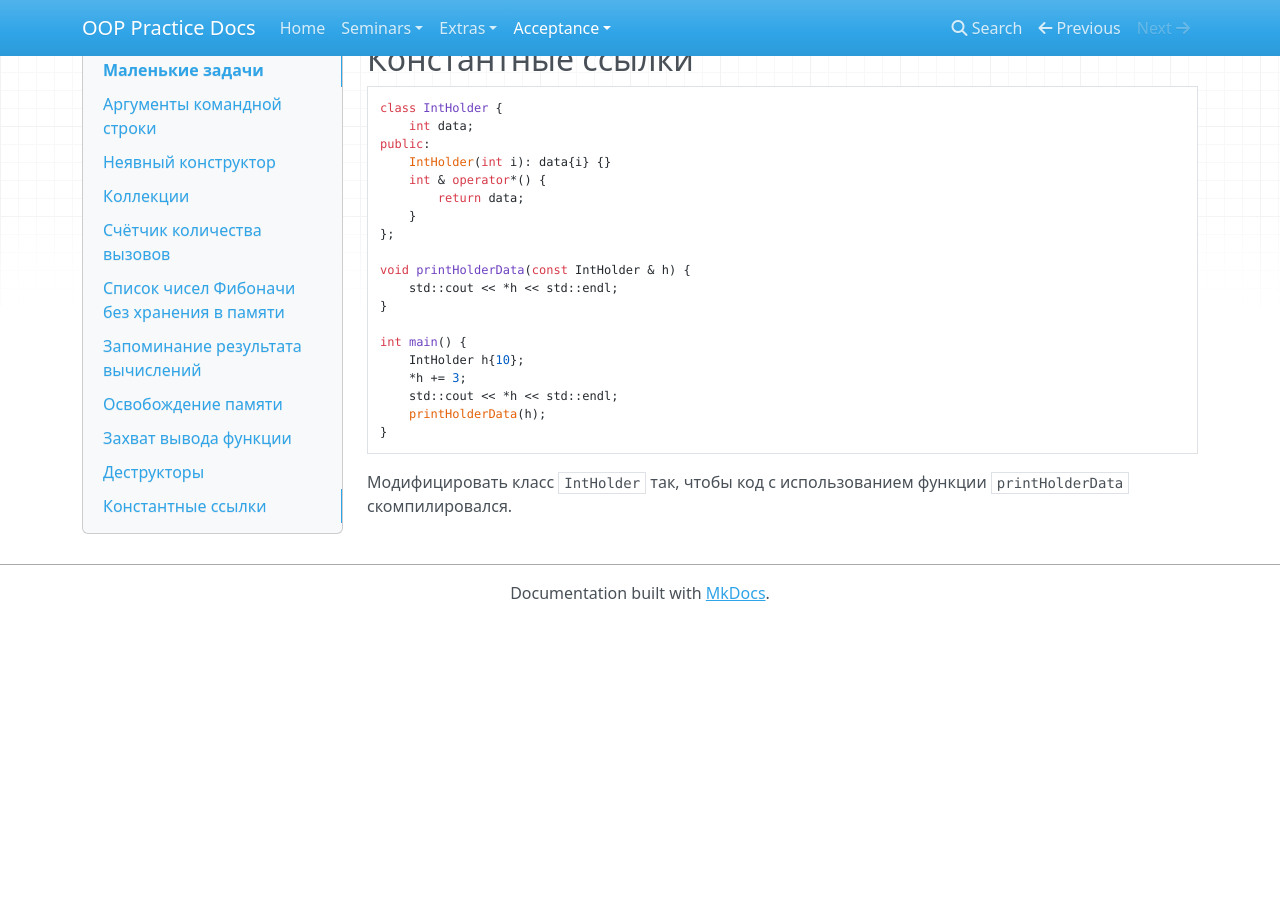
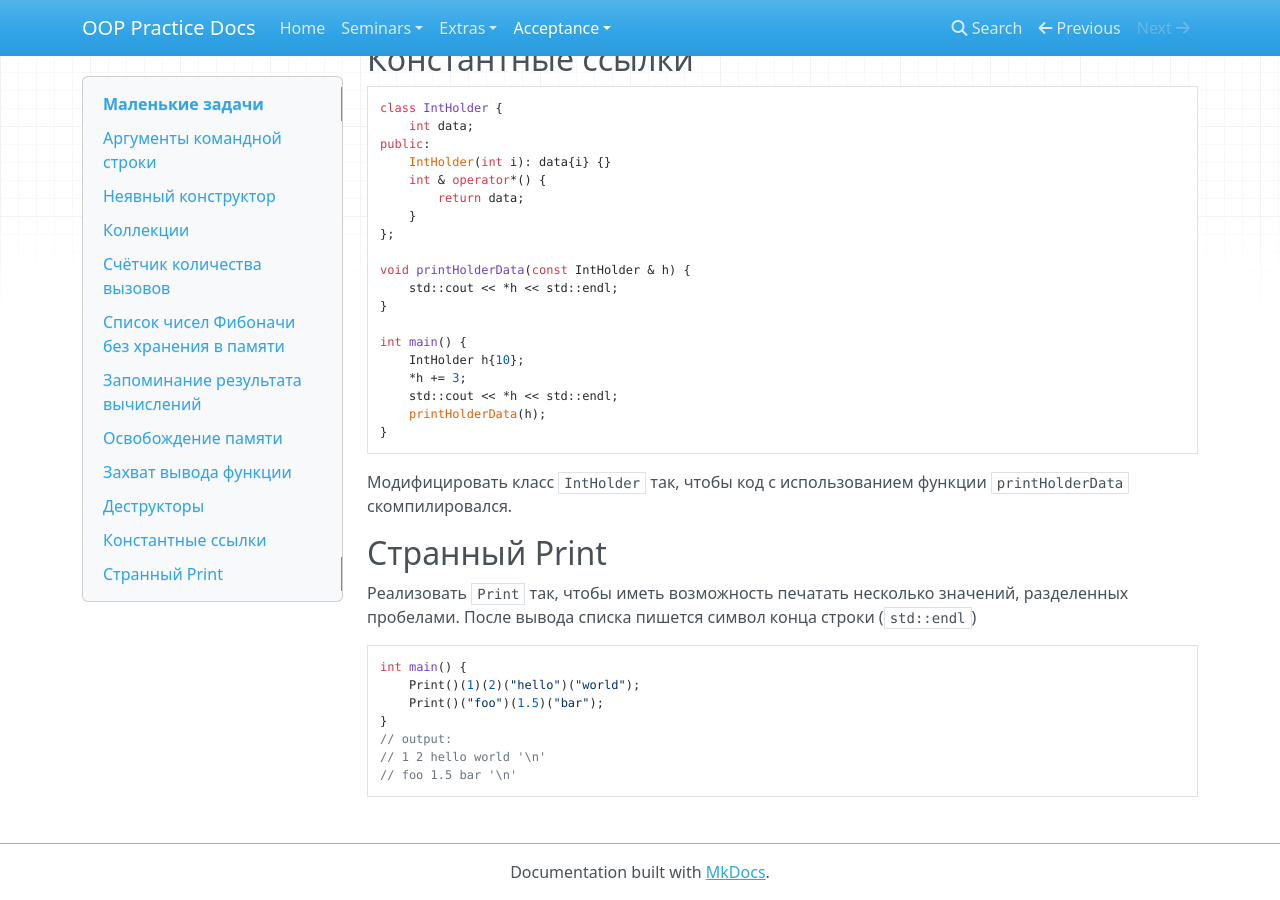
Before and after one commit to avoronkov/oop, an MkDocs documentation site: the page built from docs/final-tasks.md, in a window 1280 px wide and 900 px high, scrolled down 4590 px. Built offline with MkDocs 1.6.1, drawn with Linux system fonts in a browser that asks for light colours; nearby versions of some CDN libraries; old or Windows-style settings are respelled for this version of MkDocs; before the commit the page ends 5211 px from its top, so only the background shows below that.

Commit message:
add strange print task

````diff
--- a/docs/final-tasks.md
+++ b/docs/final-tasks.md
@@ -256,3 +256,16 @@ int main() {
 }
 ```
 Модифицировать класс `IntHolder` так, чтобы код с использованием функции `printHolderData` скомпилировался.
+
+## Странный Print
+Реализовать `Print` так, чтобы иметь возможность печатать несколько значений, разделенных пробелами.
+После вывода списка пишется символ конца строки (`std::endl`)
+```C++
+int main() {
+	Print()(1)(2)("hello")("world");
+	Print()("foo")(1.5)("bar");
+}
+// output:
+// 1 2 hello world '\n'
+// foo 1.5 bar '\n'
+```
````
